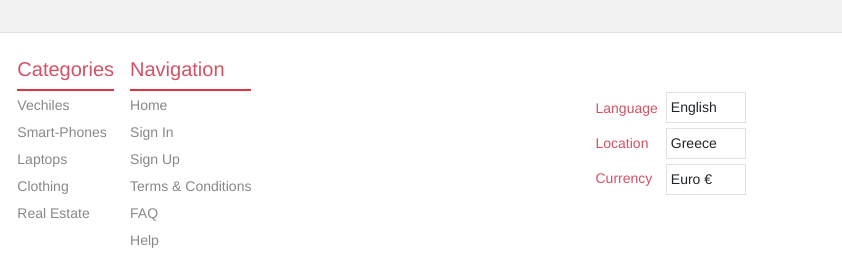
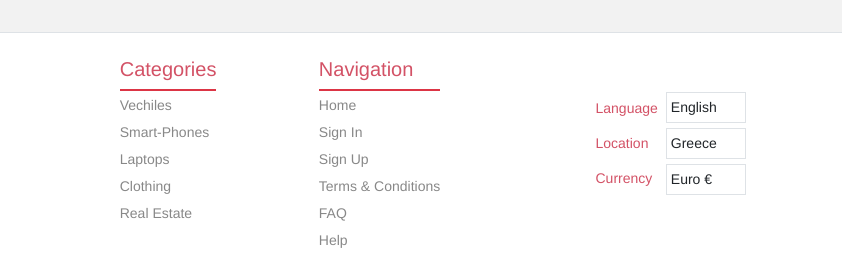
Before and after one commit to pountzas/SecondHand-Electronics-Shop, a website: page index.html in a window 1280 px wide. Shown: the part 3428-3684 px from the top of the page, 438-1280 px from the left. Drawn offline with nearby package versions, Linux system fonts and the light colour scheme.

Commit message:
fix footer categories and navigation  align

```diff
--- a/index.html
+++ b/index.html
@@ -470,7 +470,7 @@
         </div>
       </div>
       <div class="d-flex justify-content-center justify-content-md-start col-5 col-md-6">
-        <div class=" mr-3">
+        <div class="foot-cat mr-3">
           <h3 class="text-red fs-5">Categories</h3>
           <ul class="p-0 m-0 border-top border-2 border-danger">
             <li><a class="foot-as" href="#">Vechiles</a></li>
@@ -481,7 +481,7 @@
           </ul>
         </div>
 
-        <div class="ps-3">
+        <div class="foot-nav">
           <div>
             <h3 class="text-red fs-5">Navigation</h3>
             <ul class="p-0 m-0 border-top border-2 border-danger">
--- a/styles.css
+++ b/styles.css
@@ -208,6 +208,10 @@ section h3 {
   text-align: start;
 }
 
+.foot-nav {
+  padding-left: 50px;
+}
+
 .foot-list-item,
 .foot-as {
   font-size: 14px;
@@ -217,3 +221,23 @@ section h3 {
 .foot-list-item {
   margin-top: 8px;
 }
+
+@media (min-width: 768px) {
+  .foot-cat {
+    padding-left: 4vw;
+  }
+
+  .foot-nav {
+    padding-left: 4vw;
+  }
+}
+
+@media (min-width: 992px) {
+  .foot-cat {
+    padding-left: 8vw;
+  }
+
+  .foot-nav {
+    padding-left: 8vw;
+  }
+}
```
